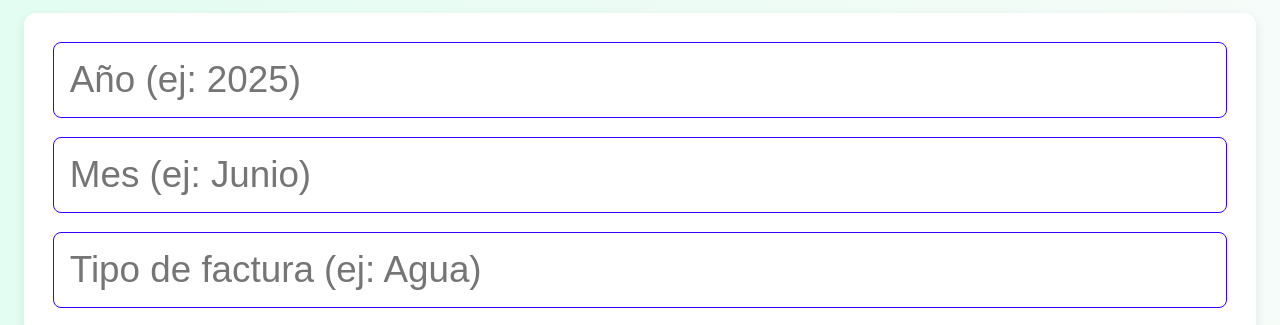
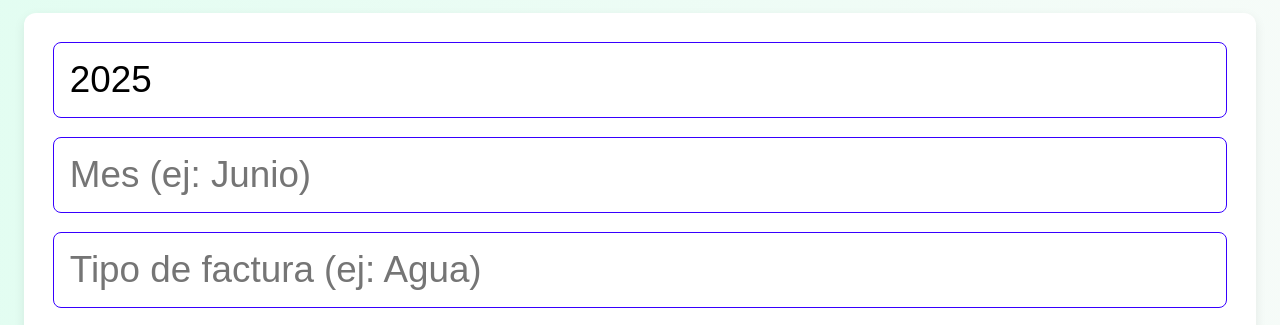
Before and after one commit to Franux77/backend-facturas, a website: page public/index.html in a window 1280 px wide. Shown: the part 473-798 px from the top of the page. Drawn offline with nearby package versions, Linux system fonts and the light colour scheme; no server answers.

Commit message:
cambio 13

```diff
--- a/public/index.html
+++ b/public/index.html
@@ -133,7 +133,7 @@
   <hr />
   <h2 class="title">Subir nueva factura</h2>
   <form id="formulario">
-    <input type="text" id="año" placeholder="Año (ej: 2025)" required />
+    <input type="text" id="año" value="2025" placeholder="Año (ej: 2025)" required />
     <input type="text" id="mes" placeholder="Mes (ej: Junio)" required />
     <input type="text" id="tipo" placeholder="Tipo de factura (ej: Agua)" required />
     <input type="file" id="archivo" accept="application/pdf" required />
```
